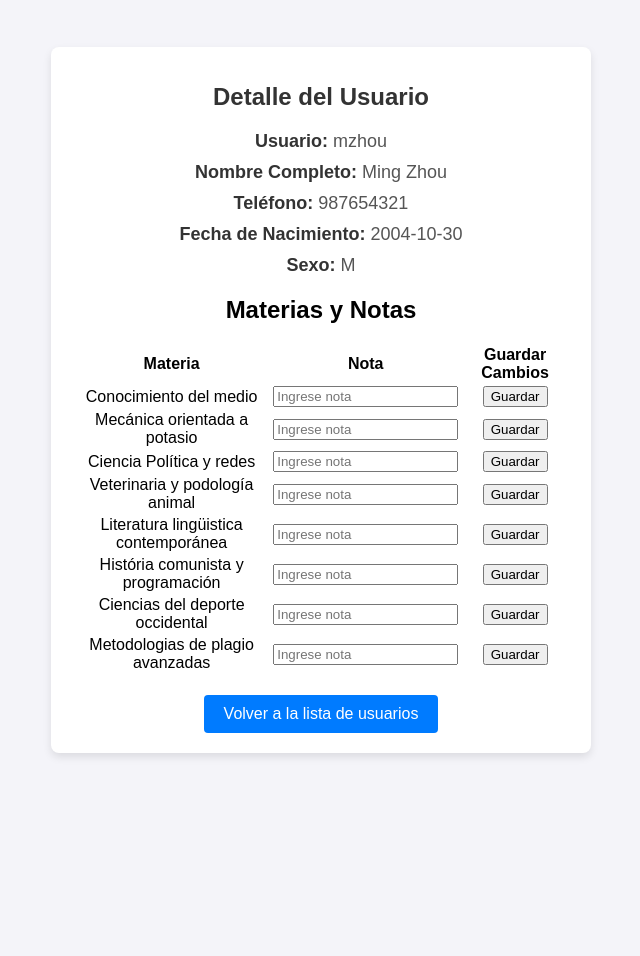
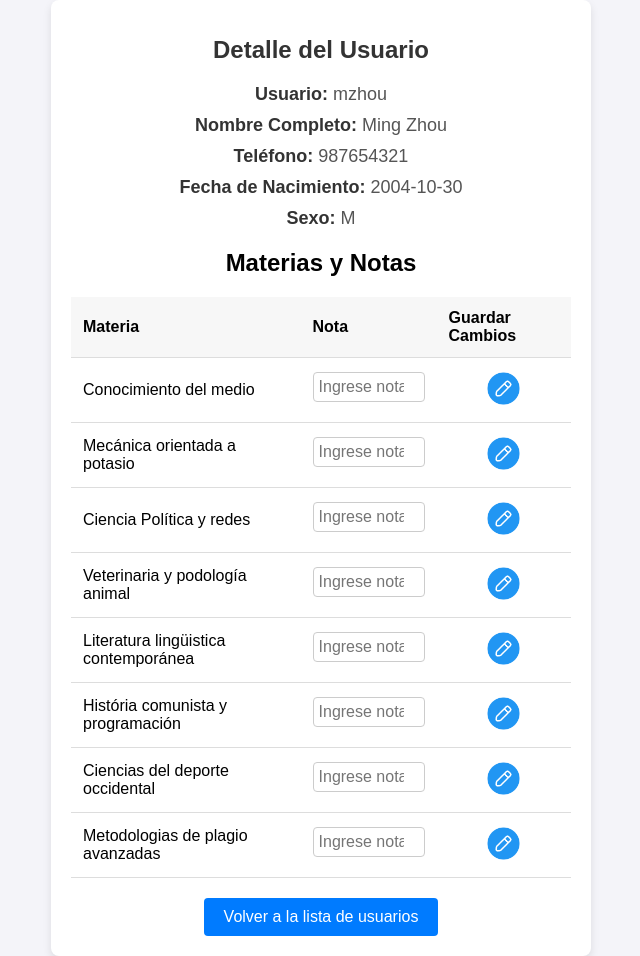
Before and after one commit to Myngatte/DAW2-M12-PJ-S-ntesi-A6-Login-escola-, a PHP site: page /usuario.php?id=1 in a window 1280 px wide. Shown: the whole page, without its empty margins (319-959 px from the left). Before the commit the page ends 757 px from the top, so only its background shows below. Run offline with PHP 8.4, Linux system fonts and the light colour scheme; a user stored in the database is signed in; data comes from the database, SQL or seed files in the repository.

Commit message:
css notas del alumno

```diff
--- a/css/usuario.css
+++ b/css/usuario.css
@@ -57,3 +57,68 @@ a {
 a:hover {
     background-color: #0056b3;
 }
+
+/* Estilo de la tabla de materias y notas */
+table {
+    width: 100%;
+    border-collapse: collapse;
+    margin-top: 20px;
+}
+
+table th, table td {
+    padding: 12px;
+    text-align: left;
+    border-bottom: 1px solid #ddd;
+}
+
+table th {
+    background-color: #f7f7f7;
+    font-weight: bold;
+}
+
+/* Estilo de los inputs para las notas */
+input[type="number"] {
+    width: 100px;
+    padding: 5px;
+    font-size: 16px;
+    border-radius: 4px;
+    border: 1px solid #ccc;
+    margin-bottom: 5px;
+}
+
+/* Estilo del botón de editar (imagen) */
+button.edit-btn {
+    background: none;
+    border: none;
+    cursor: pointer;
+    transition: transform 0.3s ease;
+    display: block;  /* Asegura que el botón se comporte como un bloque */
+    margin: 0 auto;  /* Centra el botón dentro de la celda */
+}
+
+/* Estilo para la imagen de editar */
+button.edit-btn .edit-icon {
+    width: 35px;
+    height: auto;
+}
+
+/* Efecto al pasar el ratón sobre el botón */
+button.edit-btn:hover .edit-icon {
+    transform: scale(1.1);
+}
+
+/* Agregar separación entre las celdas de la tabla */
+td {
+    padding: 8px;
+    text-align: center;
+}
+
+/* Estilo de los formularios dentro de las celdas de la tabla */
+form {
+    margin: 0;
+}
+
+/* Estilo de la tabla */
+td form input {
+    width: 120px;
+}
--- a/usuario.php
+++ b/usuario.php
@@ -155,10 +155,12 @@ try {
                             <form method="POST">
                                 <input type="hidden" name="id_materia" value="<?= $mn['id_materia'] ?>">
                                 <input type="number" step="0.01" name="nota" value="<?= $mn['nota'] ?>" placeholder="Ingrese nota">
+                            </form>
                         </td>
                         <td>
-                                    <button type="submit">Guardar</button>
-                                </form>
+                            <button type="submit" class="edit-btn" title="Editar nota">
+                                <img src="./Imagenes/boton_editar.png" alt="Editar" class="edit-icon">
+                            </button>
                         </td>
                         </tr>
                     <?php endforeach; ?>
```
Also changed, not shown: Imagenes/boton_editar.png (added). Lines whose indentation alone changed are shown as unchanged.
